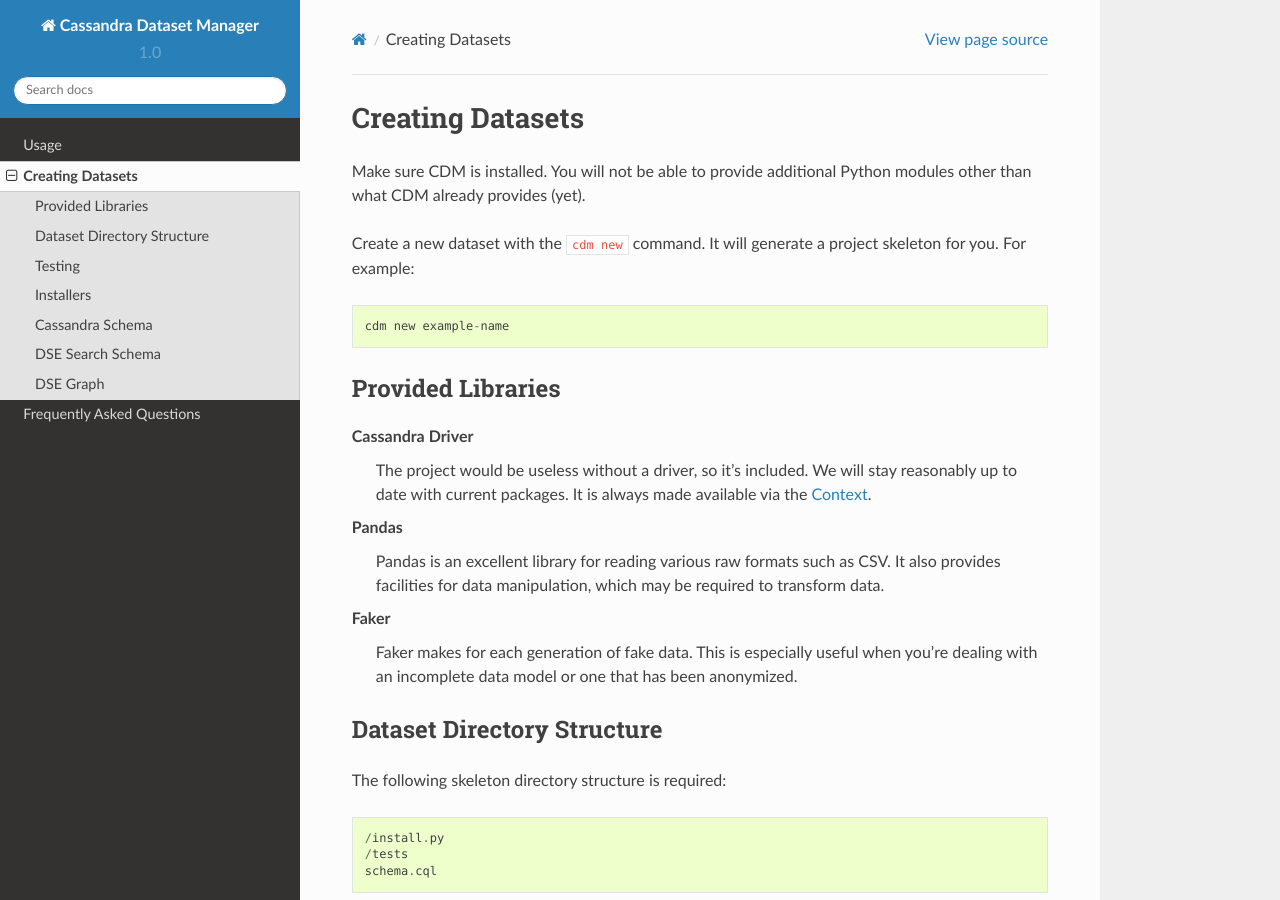
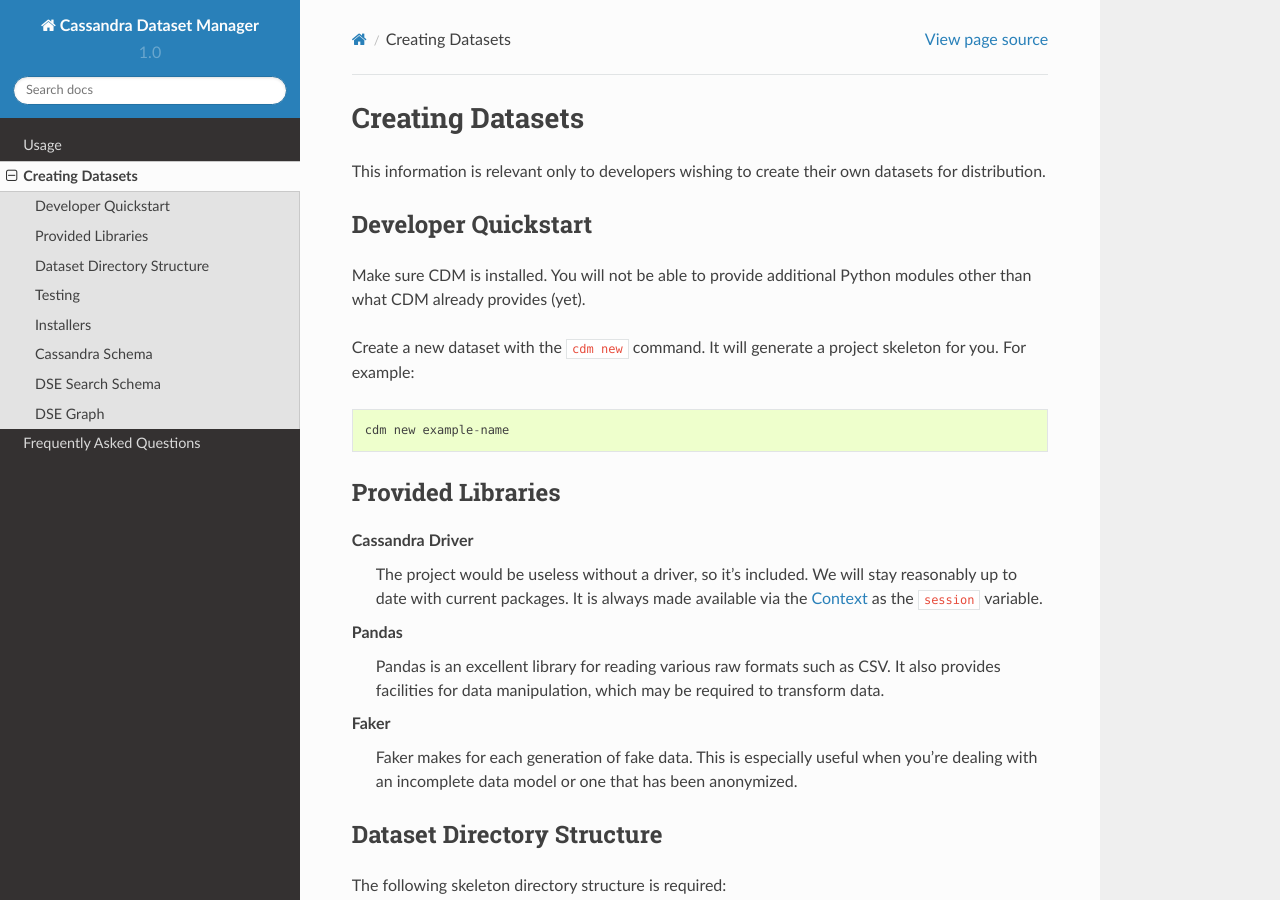
Before and after one commit to riptano/cdm, a Sphinx documentation site: the page built from docs/datasets.rst, in a window 1280 px wide and 900 px high. Built offline with Sphinx 7.4.7 and the Read the Docs theme 2.0.0, drawn with Linux system fonts in a browser that asks for light colours.

Commit message:
elaborating on building datasets

```diff
--- a/docs/datasets.rst
+++ b/docs/datasets.rst
@@ -3,6 +3,11 @@
 
 Creating Datasets
 ==================
+
+This information is relevant only to developers wishing to create their own datasets for distribution.
+
+Developer Quickstart
+--------------------
 
 Make sure CDM is installed.  You will not be able to provide additional Python modules other than what CDM already provides (yet).
 
@@ -10,11 +15,12 @@
 
     cdm new example-name
 
+
 Provided Libraries
 -------------------
 
 Cassandra Driver
-    The project would be useless without a driver, so it's included.  We will stay reasonably up to date with current packages.  It is always made available via the :doc:`/context`.
+    The project would be useless without a driver, so it's included.  We will stay reasonably up to date with current packages.  It is always made available via the :doc:`/context` as the :code:`session` variable.
 
 Pandas
     Pandas is an excellent library for reading various raw formats such as CSV.  It also provides facilities for data manipulation, which may be required to transform data.
```
